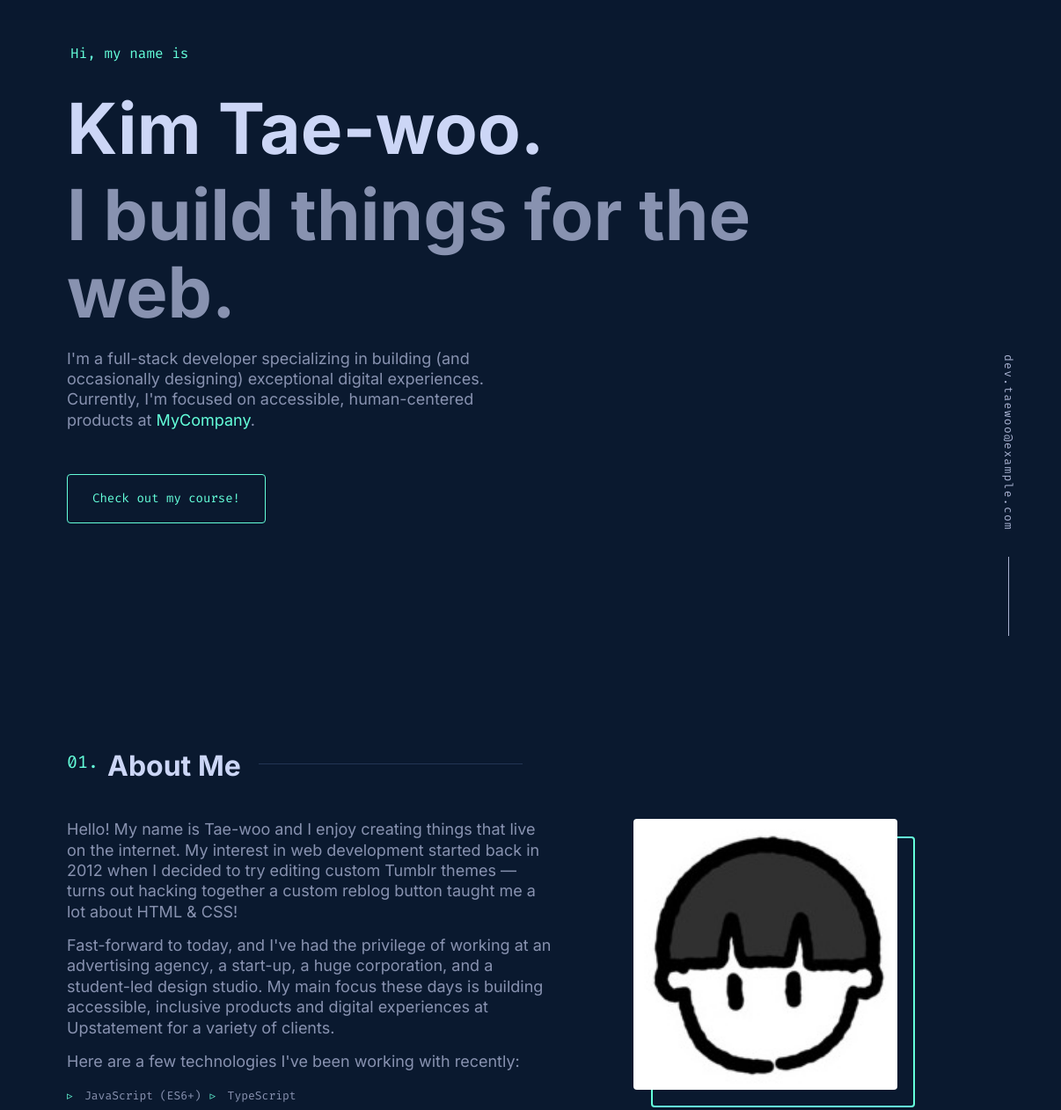
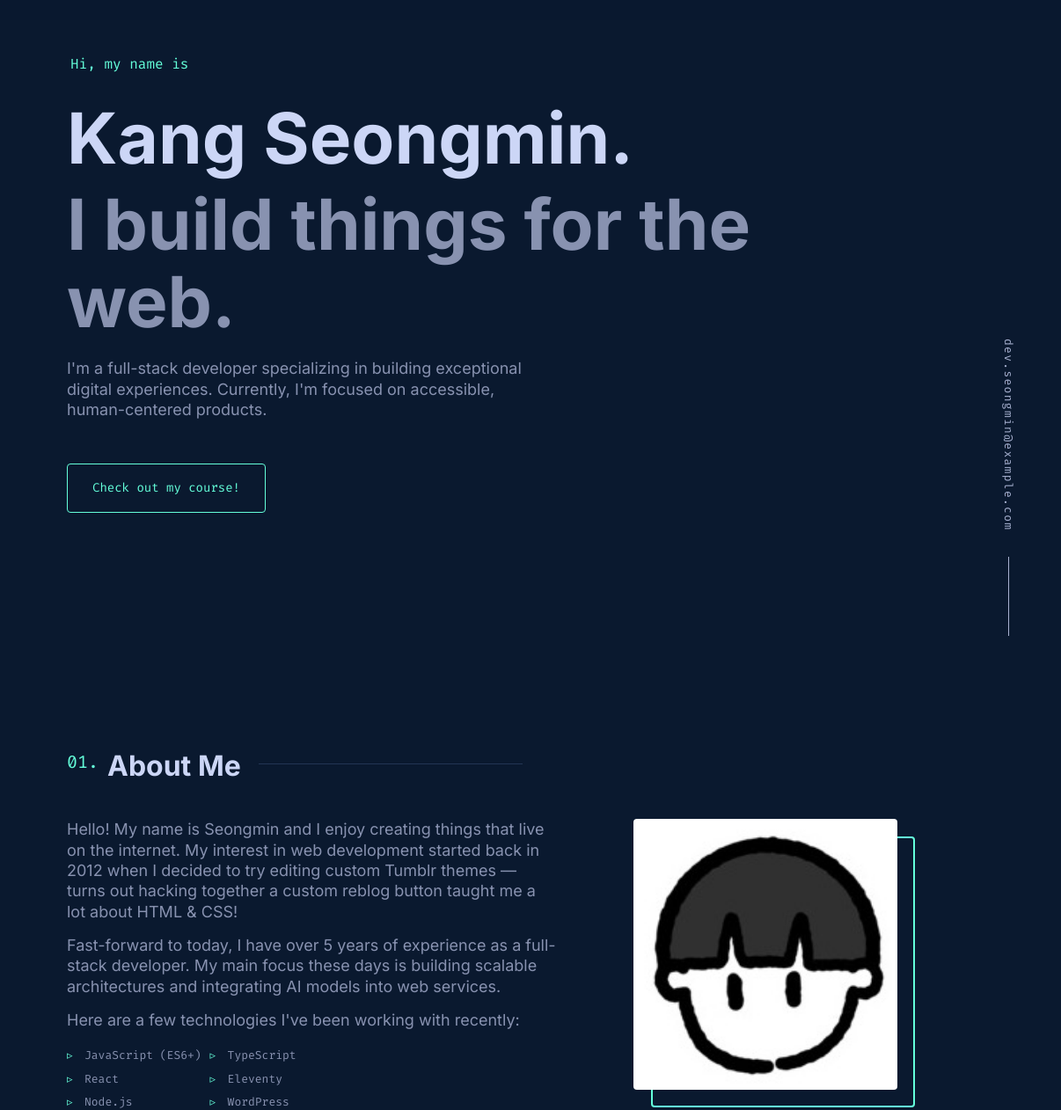
Before and after one commit to soundmin88/soundmin88.github.io, a plain HTML site: page index.html in a window 1280 px wide. Shown: the part 77-1339 px from the top of the page at 88% size, 74-1280 px from the left. Drawn offline with Linux system fonts and the light colour scheme.

Commit message:
Add files via upload

```diff
--- a/index.html
+++ b/index.html
@@ -4,7 +4,7 @@
 <head>
     <meta charset="UTF-8">
     <meta name="viewport" content="width=device-width, initial-scale=1.0">
-    <title>Kim Tae-woo | Full Stack Developer</title>
+    <title>Kang Seongmin | Full Stack Developer</title>
     <link rel="stylesheet" href="style.css">
     <link rel="preconnect" href="https://fonts.googleapis.com">
     <link rel="preconnect" href="https://fonts.gstatic.com" crossorigin>
@@ -44,12 +44,11 @@
         <main>
             <section id="hero" class="hero">
                 <span class="greeting fade-up delay-1">Hi, my name is</span>
-                <h1 class="big-heading fade-up delay-2">Kim Tae-woo.</h1>
+                <h1 class="big-heading fade-up delay-2">Kang Seongmin.</h1>
                 <h2 class="big-heading slate fade-up delay-3">I build things for the web.</h2>
                 <p class="hero-desc fade-up delay-4">
-                    I'm a full-stack developer specializing in building (and occasionally designing) exceptional digital
-                    experiences. Currently, I'm focused on accessible, human-centered products at <span
-                        class="highlight">MyCompany</span>.
+                    I'm a full-stack developer specializing in building exceptional digital
+                    experiences. Currently, I'm focused on accessible, human-centered products.
                 </p>
                 <div class="fade-up delay-5">
                     <a href="#projects" class="btn btn-primary big-btn">Check out my course!</a>
@@ -61,16 +60,15 @@
                 <div class="about-grid fade-up">
                     <div class="about-text">
                         <p>
-                            Hello! My name is Tae-woo and I enjoy creating things that live on the internet. My interest
+                            Hello! My name is Seongmin and I enjoy creating things that live on the internet. My
+                            interest
                             in web development started back in 2012 when I decided to try editing custom Tumblr themes —
                             turns out hacking together a custom reblog button taught me a lot about HTML & CSS!
                         </p>
                         <p>
-                            Fast-forward to today, and I've had the privilege of working at an <a href="#">advertising
-                                agency</a>, a <a href="#">start-up</a>, a <a href="#">huge corporation</a>, and a <a
-                                href="#">student-led design studio</a>. My main focus these days is building accessible,
-                            inclusive products and digital experiences at <a href="#">Upstatement</a> for a variety of
-                            clients.
+                            Fast-forward to today, I have over 5 years of experience as a full-stack developer. My main
+                            focus these days is building scalable architectures and integrating AI models into web
+                            services.
                         </p>
                         <p>
                             Here are a few technologies I've been working with recently:
@@ -86,7 +84,7 @@
                     </div>
                     <div class="about-img">
                         <div class="img-wrapper">
-                            <img src="P.png" alt="Kim Tae-woo" class="profile-img">
+                            <img src="P.png" alt="Kang Seongmin" class="profile-img">
                             <div class="img-border"></div>
                         </div>
                     </div>
@@ -216,7 +214,7 @@
                     Although I'm not currently looking for any new opportunities, my inbox is always open. Whether you
                     have a question or just want to say hi, I'll try my best to get back to you!
                 </p>
-                <a href="mailto:dev.taewoo@example.com" class="btn btn-primary big-btn fade-up"
+                <a href="mailto:dev.seongmin@example.com" class="btn btn-primary big-btn fade-up"
                     style="margin-top: 50px;">Say Hello</a>
             </section>
         </main>
@@ -236,7 +234,7 @@
                 </ul>
             </div>
             <div class="footer-credit">
-                <a href="#" target="_blank" rel="noopener noreferrer">Designed & Built by Kim Tae-woo</a>
+                <a href="#" target="_blank" rel="noopener noreferrer">Designed & Built by Kang Seongmin</a>
                 <!-- Acknowledging the inspiration -->
                 <div style="font-size: 0.8em; margin-top: 5px; opacity: 0.7;">Inspired by Brittany Chiang</div>
             </div>
@@ -246,7 +244,7 @@
     <!-- Side emails and social fixed lines -->
     <div class="side-element left">
         <ul class="social-list">
-            <li><a href="https://github.com/taewoo-dev"><svg xmlns="http://www.w3.org/2000/svg" role="img"
+            <li><a href="https://github.com/seongmin-dev"><svg xmlns="http://www.w3.org/2000/svg" role="img"
                         viewBox="0 0 24 24" fill="none" stroke="currentColor" stroke-width="2" stroke-linecap="round"
                         stroke-linejoin="round" class="feather feather-github">
                         <title>GitHub</title>
@@ -260,7 +258,7 @@
 
     <div class="side-element right">
         <div class="email-wrapper">
-            <a href="mailto:dev.taewoo@example.com">dev.taewoo@example.com</a>
+            <a href="mailto:dev.seongmin@example.com">dev.seongmin@example.com</a>
         </div>
         <div class="vertical-line"></div>
     </div>
```
Also changed, not shown: introduce.txt.
